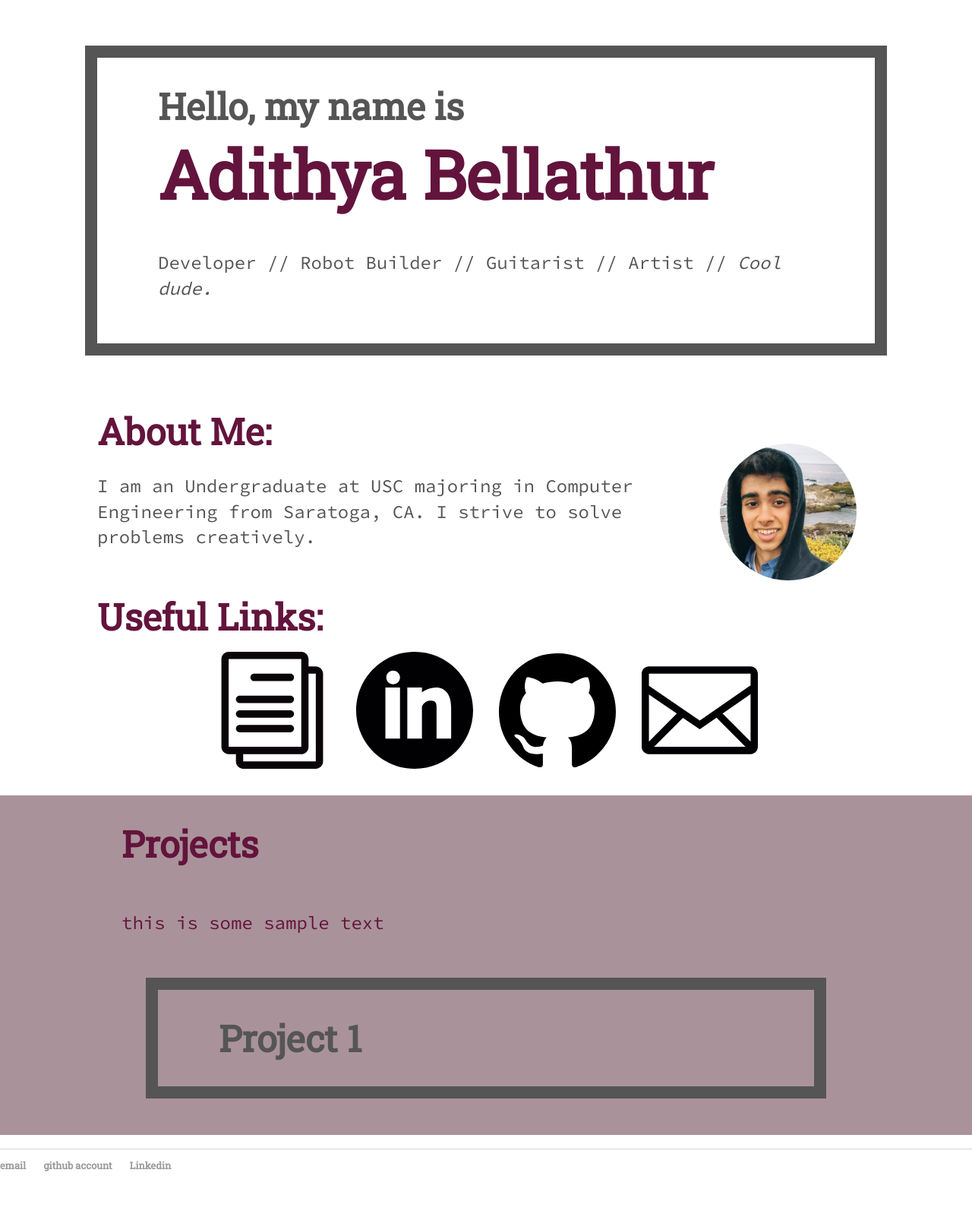
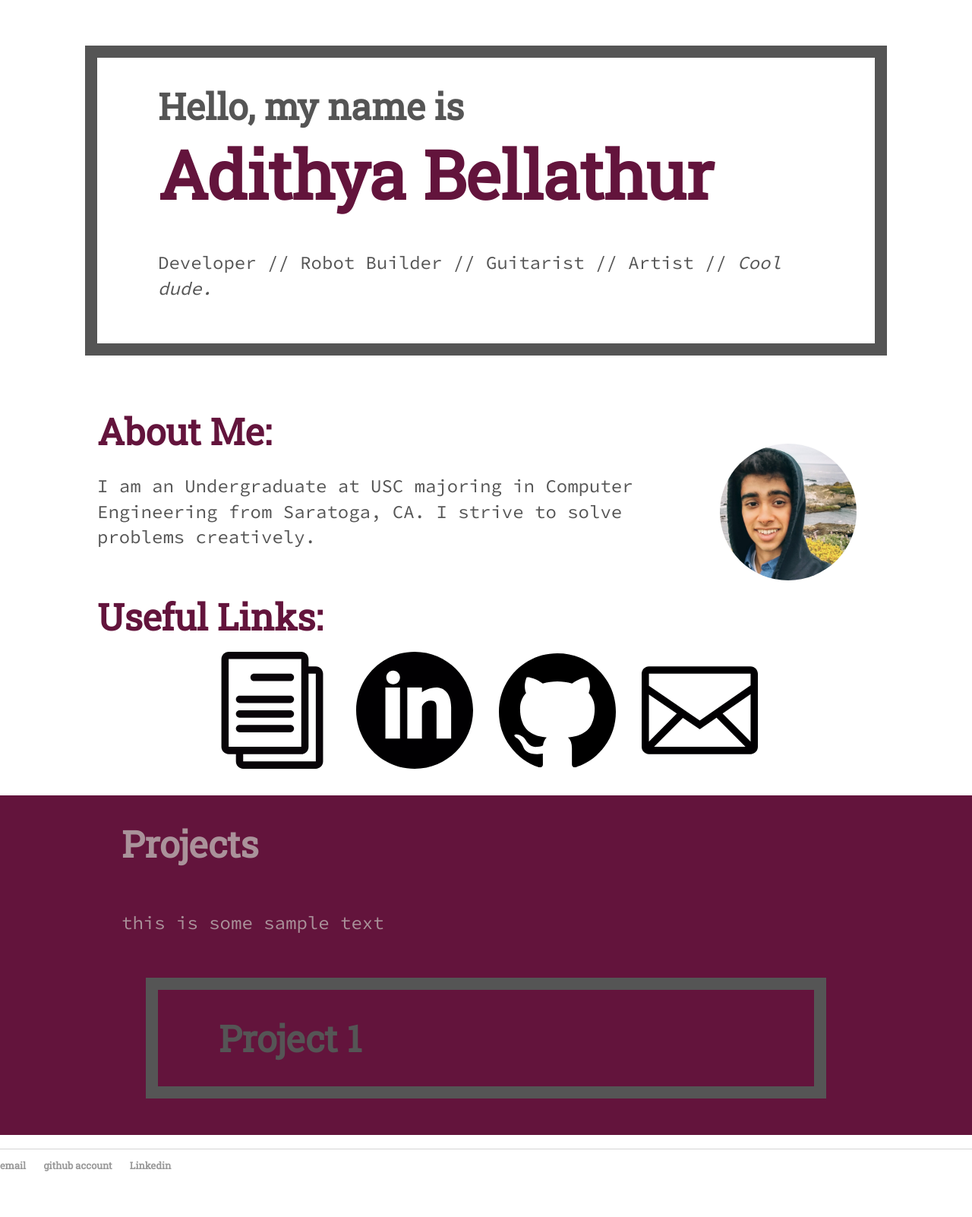
Before and after one commit to adibellathur/adibellathur.github.io, a Jekyll site: the page built from index.html, in a window 1280 px wide. Shown: the whole page at 76% size. Built offline with Jekyll 4.4.1, drawn with Linux system fonts in a browser that asks for light colours.

Commit message:
inverting colors

```diff
--- a/css/main.css
+++ b/css/main.css
@@ -67,7 +67,7 @@ ul.posts li {
     list-style: none;
 }
 .theme-color {
-	background: #aa929a;
+	background: #63143C;
 	padding: 2em 5em;
 }
 .text-field {
@@ -83,6 +83,6 @@ ul.posts li {
 	padding: 1em;
 }
 .white {
-	color: #63143C;
+	color: #aa929a;
 	padding: inherit;
 }
```
